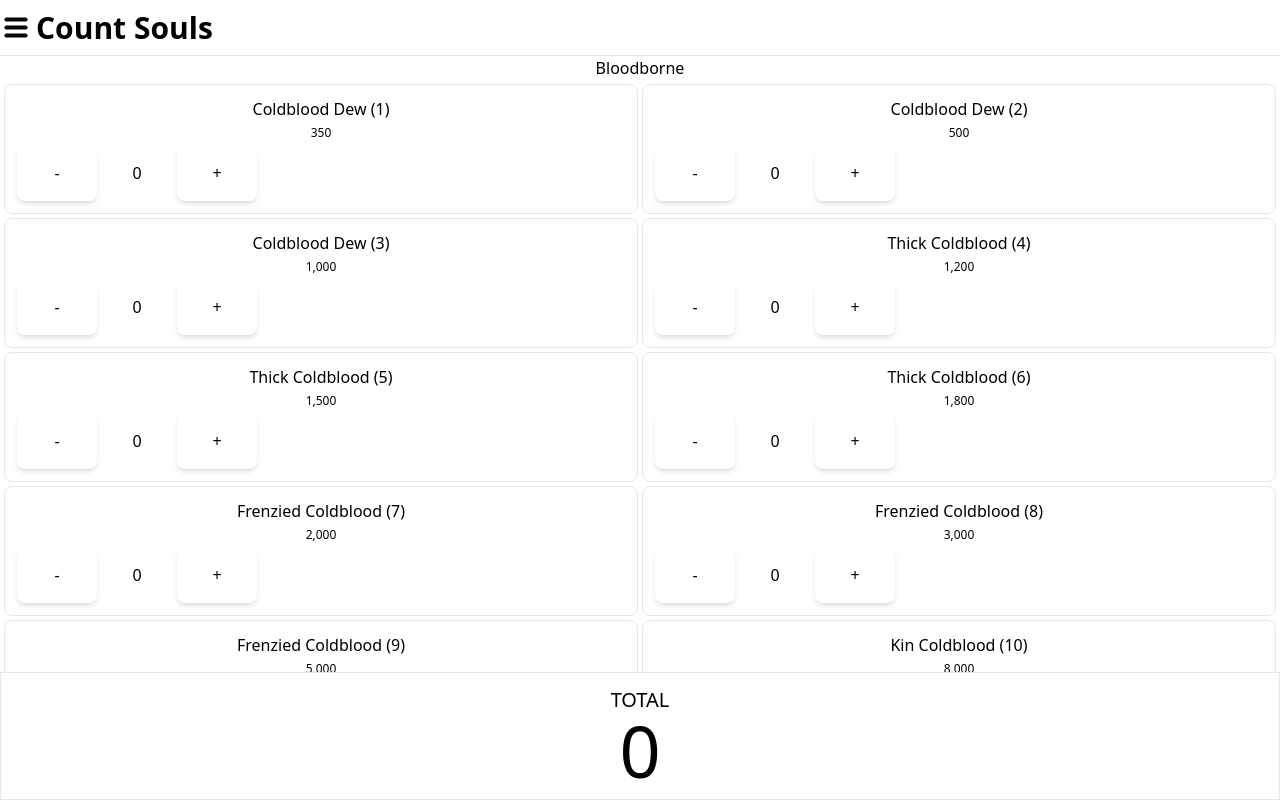
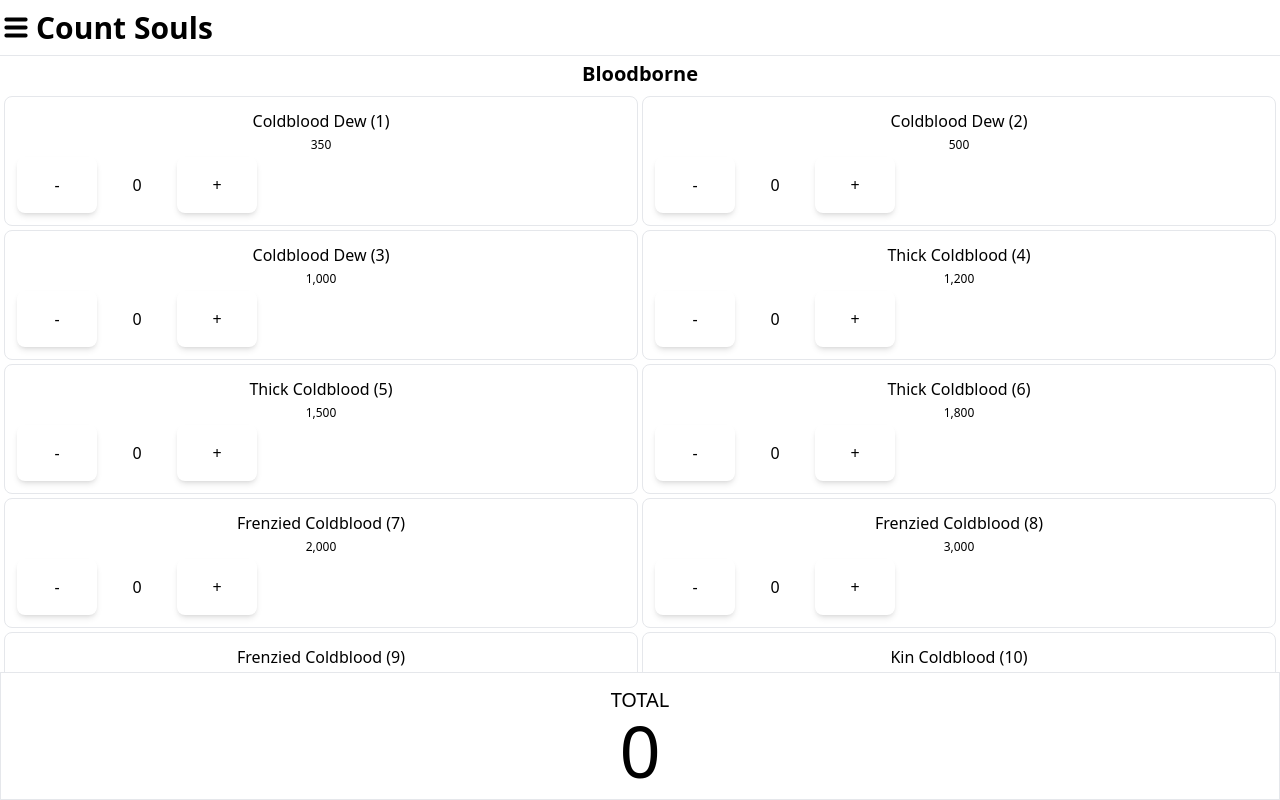
Before and after one commit to ElmarTalibzade/count-souls, a SvelteKit app: page /bb in a window 1280 px wide. Shown: the top 800 px of the page. Built offline with nearby package versions, Linux system fonts and the light colour scheme.

Commit message:
Minor heading improvements

```diff
--- a/src/components/common/calculator.svelte
+++ b/src/components/common/calculator.svelte
@@ -39,7 +39,7 @@
   <title>{heading}</title>
 </svelte:head>
 
-<p class="text-bold text-center text-base">{heading}</p>
+<p class="m-1 text-center text-xl font-bold">{heading}</p>
 
 <div class="mb-32 grid grid-cols-2 gap-1 p-1">
   {#each soulCalculations as soul, i}
```
